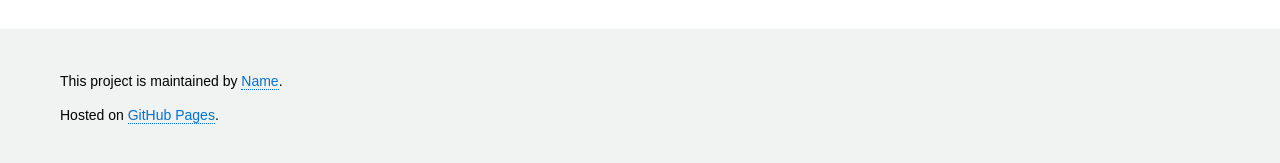
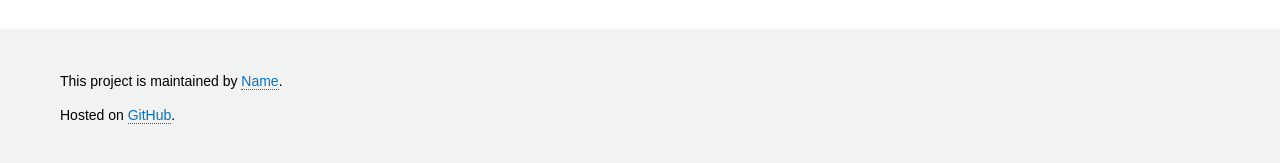
Before and after one commit to weiweihsu/experienceClass, a Jekyll site: the page built from index.html, in a window 1280 px wide. Shown: the part 732-895 px from the top of the page. Built offline with Jekyll 4.4.1, drawn with Linux system fonts in a browser that asks for light colours.

Commit message:
changed footer

```diff
--- a/_layouts/default.html
+++ b/_layouts/default.html
@@ -45,7 +45,7 @@
         <div class="wrap">
           <p>This project is maintained by <a href="{{ site.author.url }}">{{ site.author.name }}</a>.</p>
 
-          <p>Hosted on <a href="http://pages.github.com/">GitHub Pages</a>.</p>
+          <p>Hosted on <a href="https://github.com/weiweihsu/syrianrefugee">GitHub</a>.</p>
         </div><!--/.wrap -->
       </footer>
     </div> <!-- /.container -->
```
Also changed, not shown: README.md, 3 other files.
